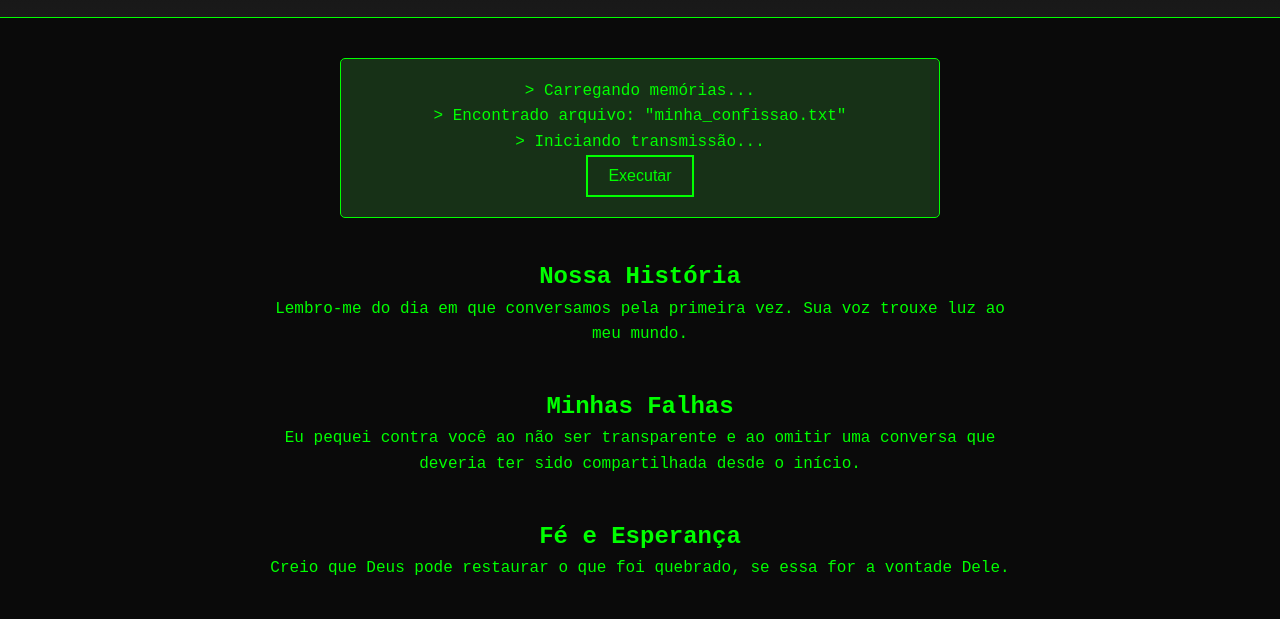
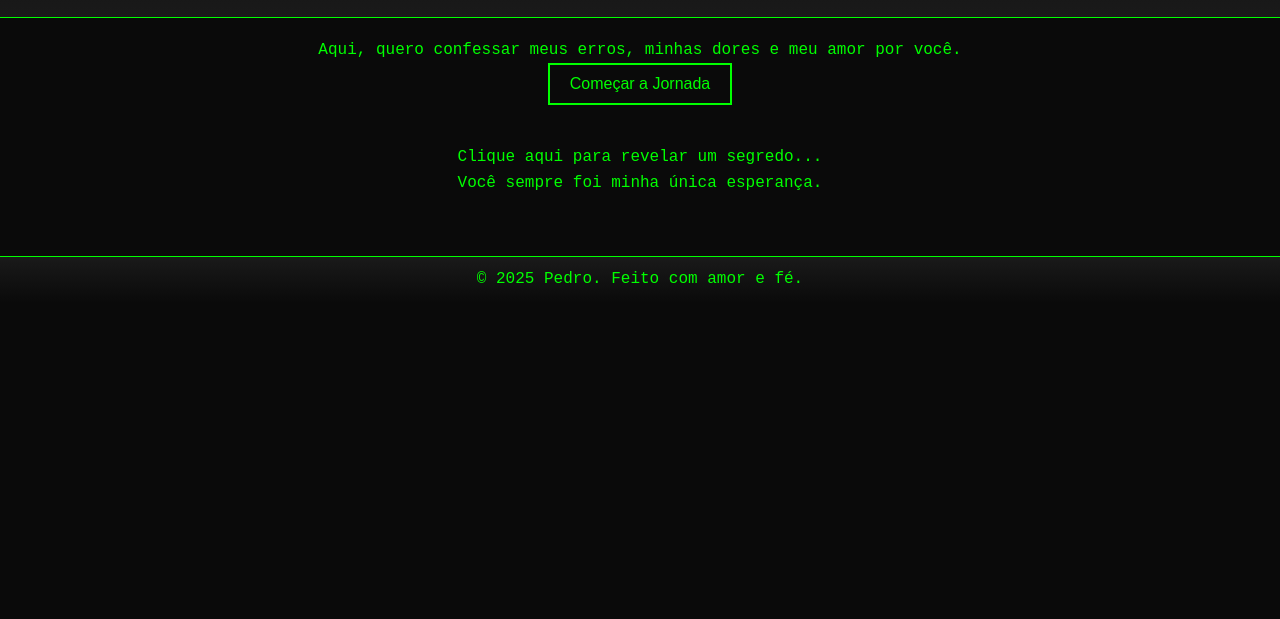
Before and after one commit to JJ0xAFA/Iloveyou, a plain HTML site: page index.html in a window 1280 px wide. Shown: the part 177-796 px from the top of the page. Drawn offline with Linux system fonts and the light colour scheme; a script that the page names is missing.

Commit message:
Update index.html

```diff
--- a/index.html
+++ b/index.html
@@ -10,46 +10,19 @@
   <header>
     <h1>Thalia, este é meu coração aberto para você.</h1>
   </header>
-
   <main>
     <section id="intro">
-      <div class="terminal">
-        <p>> Carregando memórias...</p>
-        <p>> Encontrado arquivo: "minha_confissao.txt"</p>
-        <p>> Iniciando transmissão...</p>
-        <p class="hidden" id="message">
-          Eu sei que meu silêncio nos últimos dias foi interpretado como indiferença ou falta de consideração. Mas não foi minha intenção te machucar novamente.
-        </p>
-        <button id="startJourney">Executar</button>
-      </div>
+      <p>Aqui, quero confessar meus erros, minhas dores e meu amor por você.</p>
+      <button id="startJourney">Começar a Jornada</button>
     </section>
-
-    <section id="story">
-      <h2>Nossa História</h2>
-      <p>Lembro-me do dia em que conversamos pela primeira vez. Sua voz trouxe luz ao meu mundo.</p>
-    </section>
-
-    <section id="mistakes">
-      <h2>Minhas Falhas</h2>
-      <p>Eu pequei contra você ao não ser transparente e ao omitir uma conversa que deveria ter sido compartilhada desde o início.</p>
-    </section>
-
-    <section id="faith">
-      <h2>Fé e Esperança</h2>
-      <p>Creio que Deus pode restaurar o que foi quebrado, se essa for a vontade Dele.</p>
-    </section>
-
     <section id="secrets">
-      <h2>Segredos Escondidos</h2>
-      <button id="revealSecret">Revelar Segredo</button>
-      <p id="hiddenMessage" class="hidden">Você sempre foi minha única esperança.</p>
+      <div class="secret" onclick="revealSecret(this)">Clique aqui para revelar um segredo...</div>
+      <div class="hidden-message">Você sempre foi minha única esperança.</div>
     </section>
   </main>
-
   <footer>
     <p>&copy; 2025 Pedro. Feito com amor e fé.</p>
   </footer>
-
   <script src="js/main.js"></script>
 </body>
 </html>
```
